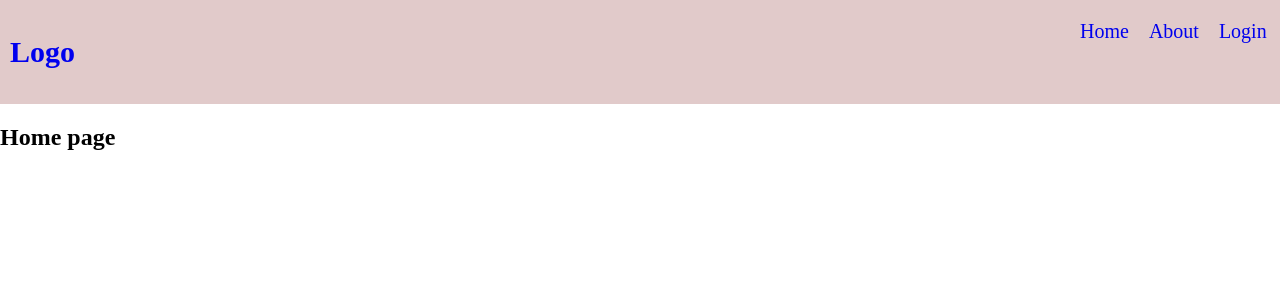
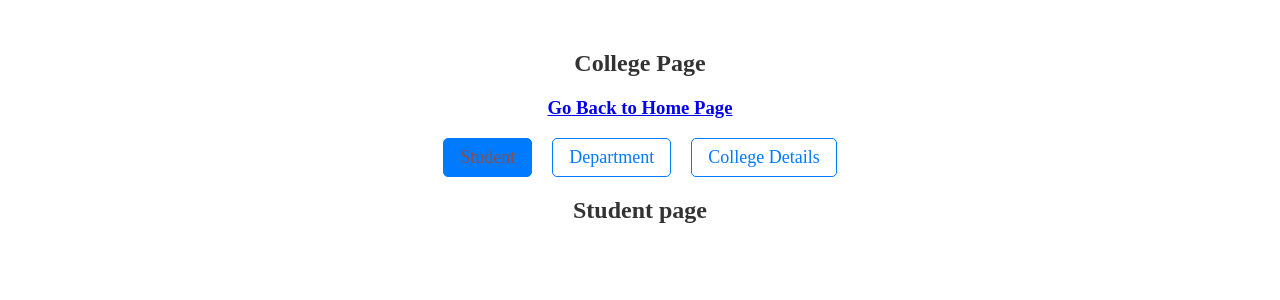
Before and after one commit to GayatriKolhapure/Learn-Online-ReactJS-Step-By-Step, a React (Vite) app in the folder React-6th/: page /college in a window 1280 px wide. Before the commit this address led to /. Shown: the top 300 px of the page. Built offline with nearby package versions, Linux system fonts and the light colour scheme.

Commit message:
lerned layout and index route, route prefixes, dynamic route, etc

```diff
--- /dev/null
+++ b/React-6th/src/HeaderUsingRouter/College.jsx
@@ -0,0 +1,31 @@
+import { NavLink, Outlet } from "react-router";
+import "./header.css";
+
+function College() {
+  return (
+    <div className="college-container">
+      <h2>College Page</h2>
+      <h3><NavLink to="/">Go Back to Home Page</NavLink></h3>
+
+      <div className="college-links">
+        <NavLink className="college-link" to="">
+          Student
+        </NavLink>
+
+        <NavLink className="college-link" to="department">
+          Department
+        </NavLink>
+
+        <NavLink className="college-link" to="details">
+          College Details
+        </NavLink>
+
+      </div>
+      <div>
+        <Outlet />
+      </div>
+    </div>
+  );
+}
+
+export default College;
--- /dev/null
+++ b/React-6th/src/HeaderUsingRouter/Department.jsx
@@ -0,0 +1,12 @@
+function Department() {
+
+
+  return (
+    <>
+    <h2>Department page</h2>
+
+    </>
+  )
+}
+
+export default Department;
--- /dev/null
+++ b/React-6th/src/HeaderUsingRouter/Details.jsx
@@ -0,0 +1,13 @@
+function Details() {
+
+
+  return (
+    <div>
+
+    <h2>Details page</h2>
+
+    </div>
+  )
+}
+
+export default Details;
--- a/React-6th/src/HeaderUsingRouter/HeaderRouter.jsx
+++ b/React-6th/src/HeaderUsingRouter/HeaderRouter.jsx
@@ -1,22 +1,41 @@
-import {Navigate, Routes, Route } from "react-router";
+import { Navigate, Routes, Route, Outlet } from "react-router";
 import Navbar from "./Navbar";
-import Home from './Home'
-import About from './About'
-import Login from './Login'
+import Home from "./Home";
+import About from "./About";
+import Login from "./Login";
 import PageNotFound from "./PageNotFound";
+import College from "./College";
+import Student from "./Student";
+import Department from "./Department";
+import CollegeDetails from "./Details";
+import Users from "./Users";
+import UserDetails from "./UserDetails";
 
 function HeaderRouter() {
   return (
     <>
-      <Navbar />
+      {/* <Navbar /> */}
       <Routes>
-        <Route path="/" element={<Home />} />
-        <Route path="/about" element={<About />} />
-        <Route path="/login" element={<Login />} />
-        {/* <Route path="/*" element={<PageNotFound/>}/> */}
-        <Route path="/*" element={<Navigate to="/" />} />
+        <Route element={<Navbar />}>
+          <Route path="/" element={<Home />} />
+          <Route path="/users" element={<Users/>} />
+          <Route path="/userDetails/:id" element={<UserDetails/>} />
 
 
+          <Route path="/about" element={<About />} />
+          <Route path="user">
+            <Route path="login" element={<Login />} />
+            {/* <Route path="signup" element={<Signup />} /> */}
+          </Route>
+        </Route>
+        <Route path="/college" element={<College />}>
+          <Route index element={<Student />} />
+          <Route path="department" element={<Department />} />
+          <Route path="details" element={<CollegeDetails />} />
+        </Route>
+
+        <Route path="/*" element={<PageNotFound/>}/>
+        {/* <Route path="/*" element={<Navigate to="/" />} /> */}
       </Routes>
     </>
   );
--- a/React-6th/src/HeaderUsingRouter/Navbar.jsx
+++ b/React-6th/src/HeaderUsingRouter/Navbar.jsx
@@ -1,8 +1,9 @@
-import { Link } from "react-router";
+import { Link, Outlet } from "react-router";
 import "./header.css";
 
 function Navbar() {
   return (
+    <div>
       <div className="header">
         <div>
           <Link className="link" to={"/"}>
@@ -23,13 +24,25 @@ function Navbar() {
             </li>
 
             <li>
-            <Link className="link" to={"./login"}>
+              <Link className="link" to={"./user/login"}>
                 Login
+              </Link>
+            </li>
+            <li>
+              <Link className="link" to={"./college"}>
+                College
+              </Link>
+            </li>
+            <li>
+              <Link className="link" to={"./users"}>
+                Users
               </Link>
             </li>
           </ul>
         </div>
       </div>
+      <Outlet/>
+    </div>
   );
 }
 
--- a/React-6th/src/HeaderUsingRouter/PageNotFound.jsx
+++ b/React-6th/src/HeaderUsingRouter/PageNotFound.jsx
@@ -1,14 +1,20 @@
+import { Link } from "react-router";
+
 function PageNotFound() {
   return (
-    <div
-      style={{
-        textAlign: "center",
-        marginTop: "100px",
-      }}
-    >
-      <h1>404</h1>
-      <h2>Page Not Found</h2>
-      <p>Sorry, the page you are looking for does not exist.</p>
+    <div className="not-found">
+      <div className="not-found-card">
+        <h1>404</h1>
+        <h2>Oops! Page Not Found</h2>
+        <p>
+          The page you are looking for might have been removed,
+          renamed, or is temporarily unavailable.
+        </p>
+
+        <Link to="/" className="home-btn">
+          Back to Home
+        </Link>
+      </div>
     </div>
   );
 }
--- /dev/null
+++ b/React-6th/src/HeaderUsingRouter/Student.jsx
@@ -0,0 +1,12 @@
+function Student() {
+
+
+  return (
+    <>
+    <h2>Student page</h2>
+
+    </>
+  )
+}
+
+export default Student;
--- /dev/null
+++ b/React-6th/src/HeaderUsingRouter/UserDetails.jsx
@@ -0,0 +1,20 @@
+import { Link, useParams } from "react-router";
+
+function UserDetails() {
+
+    const paramsData = useParams();
+    console.log(paramsData.id);
+
+
+
+  return (
+    <div style={{marginLeft:20}}>
+    <h2> UserDetails page</h2>
+    <h3>User Id : {paramsData.id}</h3>
+    <h3><Link to={'/users'}>Back to User Page</Link></h3>
+
+    </div>
+  )
+}
+
+export default  UserDetails;
--- /dev/null
+++ b/React-6th/src/HeaderUsingRouter/Users.jsx
@@ -0,0 +1,65 @@
+import { Link } from "react-router";
+import "./users.css";
+
+function User() {
+  const users = [
+    {
+      id: 1,
+      name: "Gayatri Kolhapure",
+      email: "gayatri@gmail.com",
+      role: "Full Stack Developer",
+    },
+    {
+      id: 2,
+      name: "Rahul Patil",
+      email: "rahul@gmail.com",
+      role: "Java Developer",
+    },
+    {
+      id: 3,
+      name: "Sneha Sharma",
+      email: "sneha@gmail.com",
+      role: "Frontend Developer",
+    },
+    {
+      id: 4,
+      name: "Amit Joshi",
+      email: "amit@gmail.com",
+      role: "Backend Developer",
+    },
+  ];
+
+  return (
+    <div className="user-container">
+      <h2>User List</h2>
+
+      <table className="user-table">
+        <thead>
+          <tr>
+            <th>ID</th>
+            <th>Name</th>
+            <th>Email</th>
+            <th>Role</th>
+          </tr>
+        </thead>
+
+        <tbody>
+          {users.map((user) => (
+            <tr key={user.id}>
+              <td>{user.id}</td>
+
+              <td>
+                <Link to={'/userDetails/'+user.id}>{user.name}</Link>
+              </td>
+
+              <td>{user.email}</td>
+              <td>{user.role}</td>
+            </tr>
+          ))}
+        </tbody>
+      </table>
+    </div>
+  );
+}
+
+export default User;
--- a/React-6th/src/HeaderUsingRouter/header.css
+++ b/React-6th/src/HeaderUsingRouter/header.css
@@ -14,7 +14,7 @@ body{
     list-style-type: none;
     margin: auto;
     justify-content: space-around;
-    width: 200px;
+    width: 400px;
 }
 .header ul li {
     padding: 10px;
@@ -26,3 +26,90 @@ header .link h2 {
     text-decoration: none;
     font-size: 20px;
 }
+.college-container {
+  flex-direction: column;
+  text-align: center;
+  margin-top: 50px;
+}
+
+.college-container h2 {
+  margin-bottom: 20px;
+  color: #333;
+}
+
+.college-links {
+  display: flex;
+  justify-content: center;
+  gap: 20px;
+}
+
+.college-link {
+  text-decoration: none;
+  color: #007bff;
+  font-size: 18px;
+  font-weight: 500;
+  padding: 8px 16px;
+  border: 1px solid #007bff;
+  border-radius: 5px;
+  transition: 0.3s;
+}
+
+.college-link:hover {
+  background-color: #007bff;
+  color: white;
+}
+
+.college-link.active {
+  background-color: #007bff;
+  color: rgb(135, 79, 79);
+}
+.not-found {
+  min-height: 80vh;
+  display: flex;
+  justify-content: center;
+  align-items: center;
+  background: #f4f7fc;
+  padding: 20px;
+}
+
+.not-found-card {
+  background: white;
+  padding: 50px;
+  border-radius: 15px;
+  text-align: center;
+  box-shadow: 0 5px 20px rgba(0, 0, 0, 0.1);
+  max-width: 500px;
+}
+
+.not-found-card h1 {
+  font-size: 100px;
+  color: #1976d2;
+  margin: 0;
+}
+
+.not-found-card h2 {
+  font-size: 32px;
+  color: #333;
+  margin: 10px 0;
+}
+
+.not-found-card p {
+  color: #666;
+  line-height: 1.6;
+  margin: 20px 0;
+}
+
+.home-btn {
+  display: inline-block;
+  text-decoration: none;
+  background: #1976d2;
+  color: white;
+  padding: 12px 25px;
+  border-radius: 8px;
+  font-size: 16px;
+  transition: 0.3s;
+}
+
+.home-btn:hover {
+  background: #125bb5;
+}
--- /dev/null
+++ b/React-6th/src/HeaderUsingRouter/users.css
@@ -0,0 +1,30 @@
+.user-container {
+  width: 80%;
+  margin: 30px auto;
+  text-align: center;
+}
+
+.user-table {
+  width: 100%;
+  border-collapse: collapse;
+  margin-top: 20px;
+}
+
+.user-table th,
+.user-table td {
+  border: 1px solid #ddd;
+  padding: 12px;
+}
+
+.user-table th {
+  background-color: #1976d2;
+  color: white;
+}
+
+.user-table tr:nth-child(even) {
+  background-color: #f2f2f2;
+}
+
+.user-table tr:hover {
+  background-color: #e3f2fd;
+}
```
Lines whose indentation alone changed are shown as unchanged.
